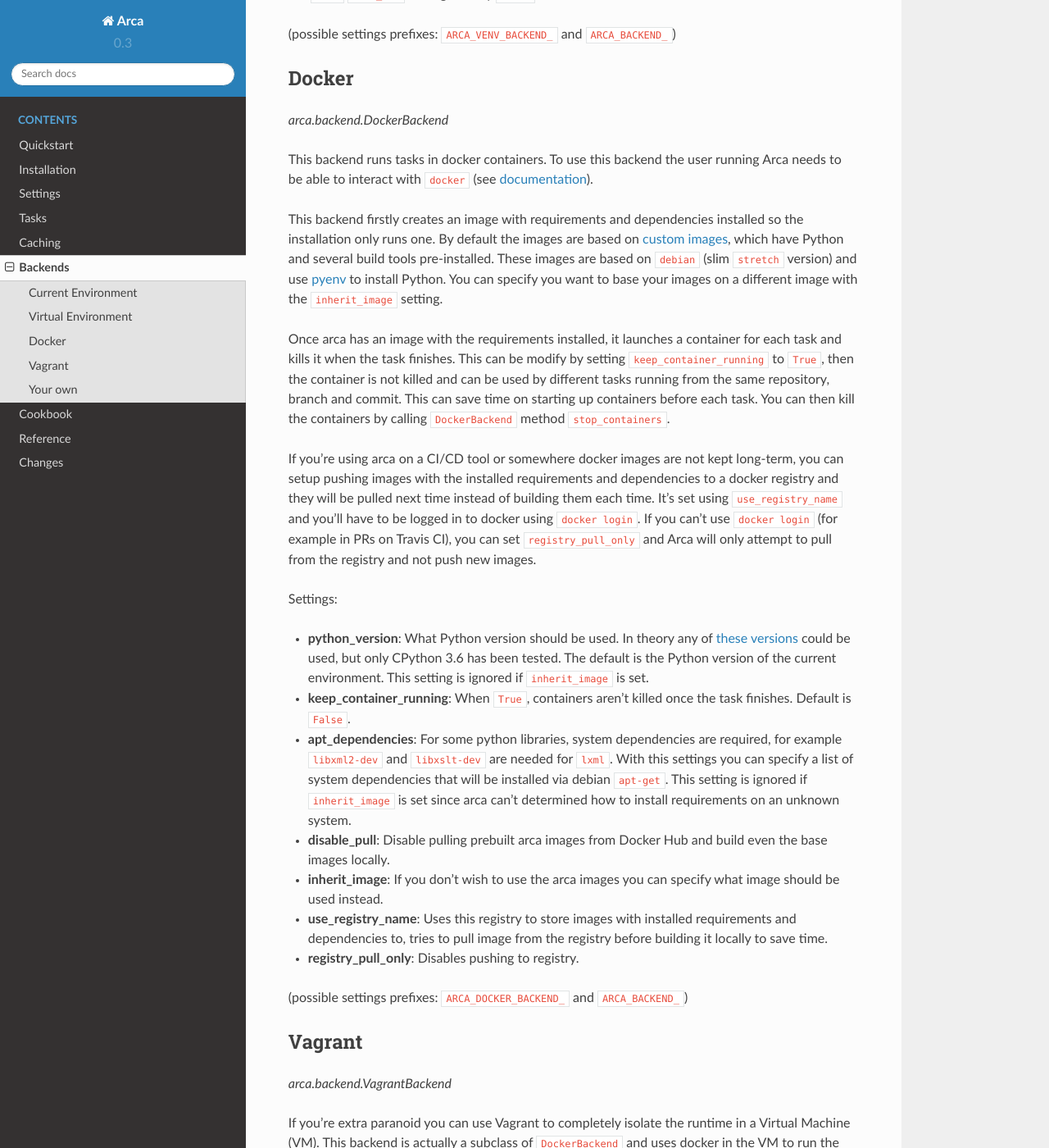
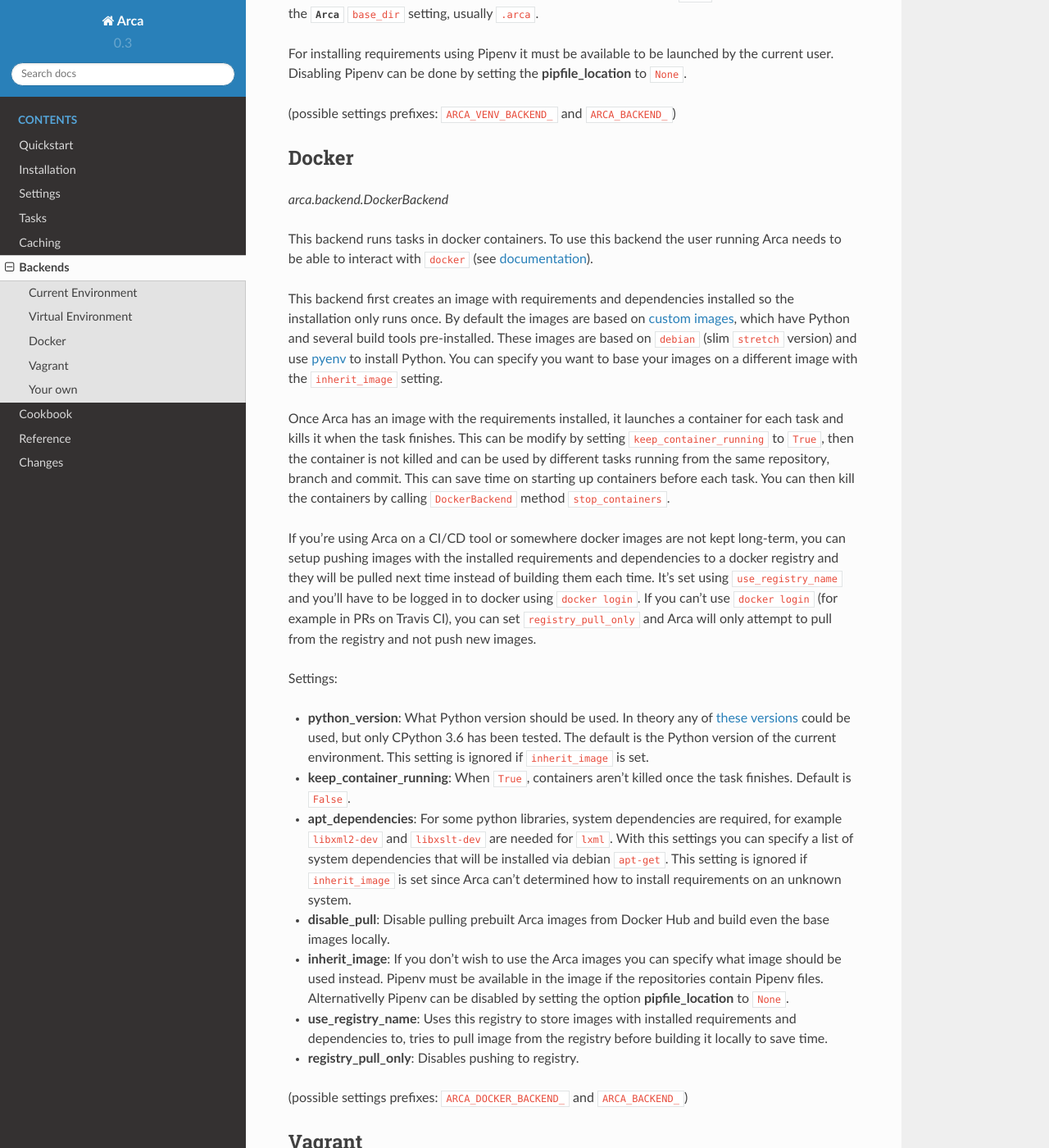
Before and after one commit to pyvec/arca, a Sphinx documentation site: the page built from docs/backends.rst, in a window 1280 px wide and 1400 px high, scrolled down 1400 px. Shown: the whole window at 82% size. Built offline with Sphinx 7.4.7 and the Read the Docs theme 2.0.0, drawn with Linux system fonts in a browser that asks for light colours.

Commit message:
Documented Pipenv integration

```diff
--- a/README.rst
+++ b/README.rst
@@ -39,6 +39,7 @@
 
 Requirements for certain backends:
 
+* `Pipenv <https://docs.pipenv.org/>`_ (for certain usecases in `Virtualenv Backend <https://arca.readthedocs.io/en/latest/backends.html#virtual-environment>`_)
 * `Docker <https://www.docker.com/>`_ (for `Docker Backend <https://arca.readthedocs.io/en/latest/backends.html#docker>`_
   and `Vagrant Backend <https://arca.readthedocs.io/en/latest/backends.html#vagrant>`_)
 * `Vagrant <https://www.vagrantup.com/>`_ (for the `Vagrant Backend <https://arca.readthedocs.io/en/latest/backends.html#vagrant>`_)
--- a/docs/backends.rst
+++ b/docs/backends.rst
@@ -40,6 +40,7 @@
 
 * **requirements_location**
 * **requirements_timeout**
+* **pipfile_location**
 * **cwd**
 
 .. _backends_cur:
@@ -63,6 +66,9 @@
 used to run Arca and they are shared between repositories that have the same exact requirement file.
 The virtual environments are stored in folder ``venv`` in folder
 determined by the :class:`Arca <arca.Arca>` ``base_dir`` setting, usually ``.arca``.
+
+For installing requirements using Pipenv it must be available to be launched by the current user.
+Disabling Pipenv can be done by setting the **pipfile_location** to ``None``.
 
 (possible settings prefixes: ``ARCA_VENV_BACKEND_`` and ``ARCA_BACKEND_``)
 
@@ -76,20 +82,20 @@
 This backend runs tasks in docker containers. To use this backend the user running Arca needs to be able to interact
 with ``docker`` (see `documentation <https://docs.docker.com/install/linux/linux-postinstall/>`_).
 
-This backend firstly creates an image with requirements and dependencies installed so the installation only runs one.
+This backend first creates an image with requirements and dependencies installed so the installation only runs once.
 By default the images are based on `custom images <https://hub.docker.com/r/mikicz/arca/tags/>`_, which have Python
 and several build tools pre-installed.
 These images are based on ``debian`` (slim ``stretch`` version) and use `pyenv <https://github.com/pyenv/pyenv>`_
 to install Python.
 You can specify you want to base your images on a different image with the ``inherit_image`` setting.
 
-Once arca has an image with the requirements installed, it launches a container for each task and
+Once Arca has an image with the requirements installed, it launches a container for each task and
 kills it when the task finishes. This can be modify by setting ``keep_container_running`` to ``True``,
 then the container is not killed and can be used by different tasks running from the same repository, branch and commit.
 This can save time on starting up containers before each task.
 You can then kill the containers by calling ``DockerBackend`` method ``stop_containers``.
 
-If you're using arca on a CI/CD tool or somewhere docker images are not kept long-term, you can setup pushing
+If you're using Arca on a CI/CD tool or somewhere docker images are not kept long-term, you can setup pushing
 images with the installed requirements and dependencies to a docker registry and they will be pulled next time instead
 of building them each time. It's set using ``use_registry_name`` and you'll have to be logged in to docker
 using ``docker login``. If you can't use ``docker login`` (for example in PRs on Travis CI), you can set
@@ -106,10 +112,12 @@
 * **apt_dependencies**: For some python libraries, system dependencies are required,
   for example ``libxml2-dev`` and ``libxslt-dev`` are needed for ``lxml``.
   With this settings you can specify a list of system dependencies that will be installed via debian ``apt-get``.
-  This setting is ignored if ``inherit_image`` is set since arca can't
+  This setting is ignored if ``inherit_image`` is set since Arca can't
   determined how to install requirements on an unknown system.
-* **disable_pull**: Disable pulling prebuilt arca images from Docker Hub and build even the base images locally.
-* **inherit_image**: If you don't wish to use the arca images you can specify what image should be used instead.
+* **disable_pull**: Disable pulling prebuilt Arca images from Docker Hub and build even the base images locally.
+* **inherit_image**: If you don't wish to use the Arca images you can specify what image should be used instead.
+  Pipenv must be available in the image if the repositories contain Pipenv files. Alternativelly Pipenv can be
+  disabled by setting the option **pipfile_location** to ``None``.
 * **use_registry_name**: Uses this registry to store images with installed requirements and dependencies to,
   tries to pull image from the registry before building it locally to save time.
 * **registry_pull_only**: Disables pushing to registry.
--- a/docs/changes.rst
+++ b/docs/changes.rst
@@ -6,6 +6,9 @@
 
 Changes
   * Removed CurrentEnvironmentBackend's capability to process requirements - all requirements are ignored. (**BACKWARDS INCOMPATIBLE**)
+  * Added support for installing requirements using `Pipenv <https://docs.pipenv.org/>`_.
+    The directory containing ``Pipfile`` and ``Pipfile.lock`` is set by the backend option **pipfile_location**, by default the root of the repository is selected.
+    The Pipenv files take precedence over regular requirement files.
 
 0.2.1 (2018-06-11)
 ******************
--- a/docs/install.rst
+++ b/docs/install.rst
@@ -10,6 +10,7 @@
 
 Requirements for certain backends:
 
+* `Pipenv <https://docs.pipenv.org/>`_ (for certain usecases in :ref:`Virtualenv Backend <backends_venv>`)
 * `Docker <https://www.docker.com/>`_ (for :ref:`Docker Backend <backends_doc>` and :ref:`Vagrant Backend <backends_vag>`)
 * `Vagrant <https://www.vagrantup.com/>`_ (for the :ref:`Vagrant Backend <backends_vag>`)
 
```
Also changed, not shown: other parts of docs/backends.rst (+2 -0 lines), docs/settings.rst (+12 -1 lines), 1 other file.
